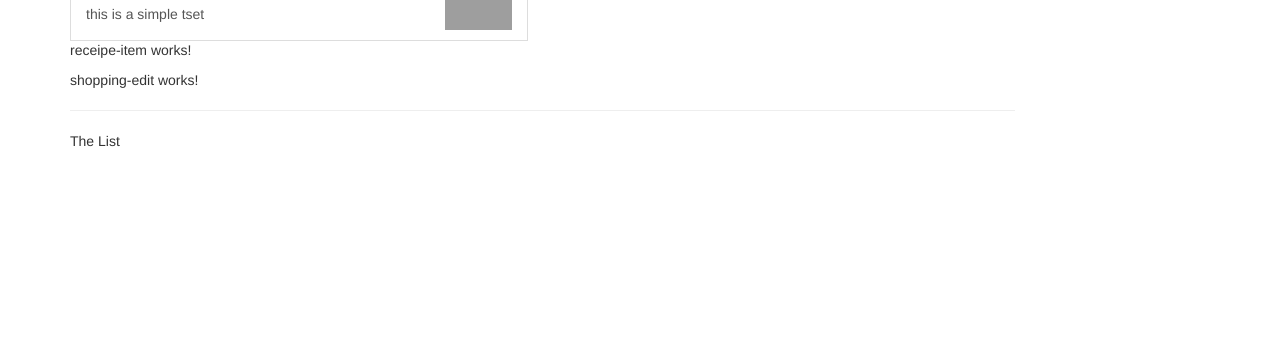
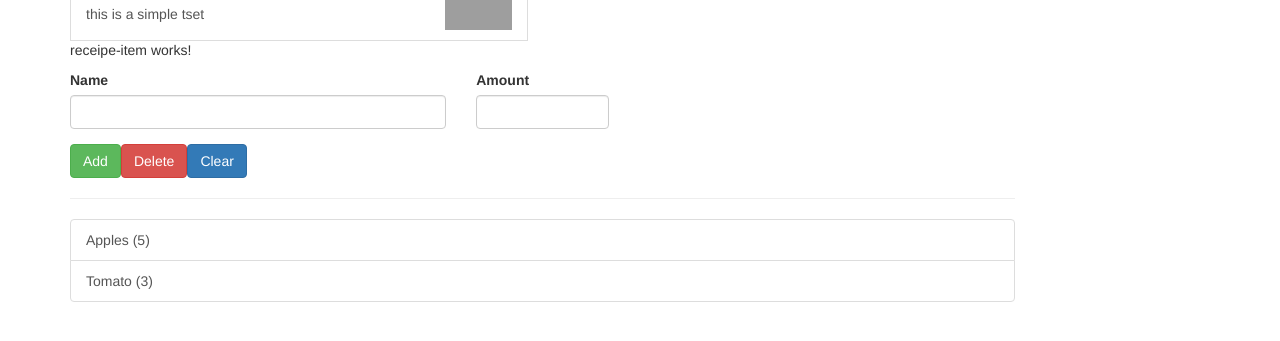
Before and after one commit to mikewiedemann/ng4-complete-guide, an Angular app: page / in a window 1280 px wide. Shown: the part 249-590 px from the top of the page. Built offline with nearby package versions, Linux system fonts and the light colour scheme; grey boxes are pictures that could not be loaded.

Commit message:
Chapter 53 - final

```diff
--- /dev/null
+++ b/src/app/shared/ingredient.model.ts
@@ -0,0 +1,4 @@
+export class Ingredient {
+  constructor(public name: string, public amount: number) {
+  }
+}
--- a/src/app/shopping-list/shopping-edit/shopping-edit.component.html
+++ b/src/app/shopping-list/shopping-edit/shopping-edit.component.html
@@ -1,3 +1,23 @@
-<p>
-  shopping-edit works!
-</p>
+<div class="row">
+  <div class="col-xs-12">
+    <form>
+      <div class="row">
+        <div class="col-sm-5 form-group">
+          <label for="name">Name</label>
+          <input type="text" id="name" class="form-control">
+        </div>
+        <div class="col-sm-2">
+          <label for="amount">Amount</label>
+          <input type="number" id="amount" class="form-control">
+        </div>
+      </div>
+      <div class="row">
+        <div class="col-xs-12">
+          <button class="btn btn-success" type="submit">Add</button>
+          <button class="btn btn-danger" type="button">Delete</button>
+          <button class="btn btn-primary" type="button">Clear</button>
+        </div>
+      </div>
+    </form>
+  </div>
+</div>
--- a/src/app/shopping-list/shopping-list.component.html
+++ b/src/app/shopping-list/shopping-list.component.html
@@ -2,6 +2,13 @@
   <div class="col-xs-10">
     <app-shopping-edit></app-shopping-edit>
     <hr>
-    <p>The List</p>
+    <ul class="list-group">
+      <a
+        class="list-group-item"
+        style="cursor: pointer"
+        *ngFor="let ingredient of ingredients">
+          {{ ingredient.name }} ({{ ingredient.amount }})
+      </a>
+    </ul>
   </div>
 </div>
--- a/src/app/shopping-list/shopping-list.component.ts
+++ b/src/app/shopping-list/shopping-list.component.ts
@@ -1,4 +1,5 @@
 import { Component, OnInit } from '@angular/core';
+import { Ingredient } from './../shared/ingredient.model';
 
 @Component({
   selector: 'app-shopping-list',
@@ -6,6 +7,10 @@
   styleUrls: ['./shopping-list.component.css']
 })
 export class ShoppingListComponent implements OnInit {
+  ingredients: Ingredient[] = [
+    new Ingredient('Apples', 5),
+    new Ingredient('Tomato', 3),
+  ];
 
   constructor() { }
 
```
